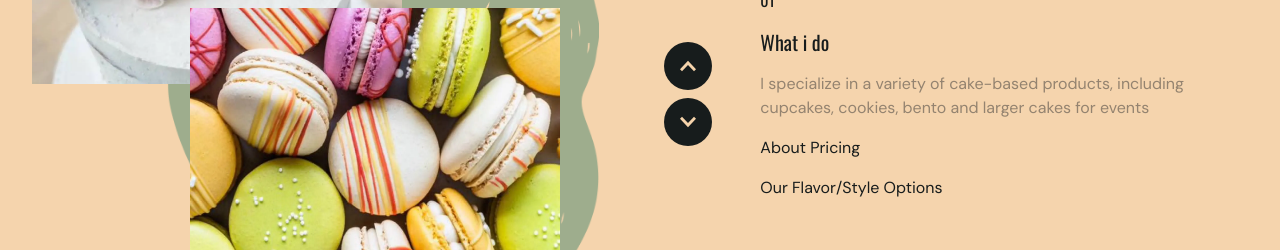
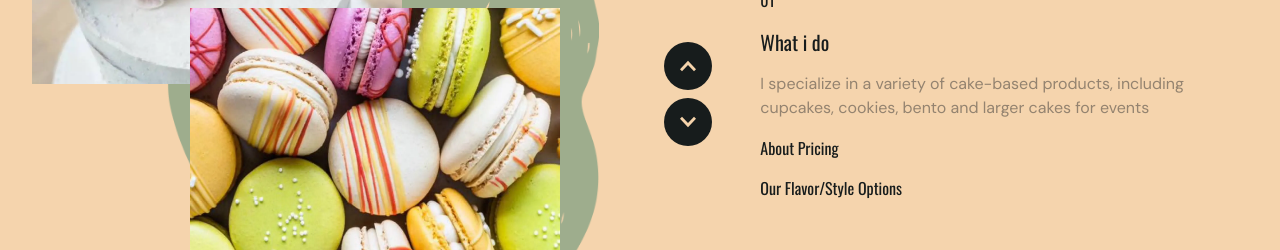
Before and after one commit to MacaroosByNash/macaroos-baked-goods, a Next.js app: page / in a window 1280 px wide. Shown: the part 1240-1490 px from the top of the page. Built offline with nearby package versions, Linux system fonts and the light colour scheme.

Commit message:
fix: click

```diff
--- a/src/components/contact/contact.tsx
+++ b/src/components/contact/contact.tsx
@@ -42,7 +42,7 @@ export default function Contact() {
                   <textarea
                     name={field.name}
                     id={field.name}
-                    className="h-[180px] bg-transparent py-2 italic border-b-2 outline-none border-b-input resize-none focus:border-border"
+                    className="h-[180px] bg-transparent py-2 text-left italic border-b-2 outline-none border-b-input resize-none focus:border-border"
                     placeholder={field.placeholder}
                   />
                 ) : (
@@ -50,7 +50,7 @@ export default function Contact() {
                     type={field.type}
                     id={field.name}
                     placeholder={field.placeholder}
-                    className="bg-transparent border-b-2 border-b-input py-2 italic outline-none focus:border-border"
+                    className="bg-transparent border-b-2 text-left border-b-input py-2 italic outline-none focus:border-border"
                   />
                 )}
               </fieldset>
--- a/src/components/home/about.tsx
+++ b/src/components/home/about.tsx
@@ -12,11 +12,19 @@ import fillingCake from "@/assets/images/filling-cake.webp";
 import Image from "next/image";
 
 export default function About() {
-  const { t, about, controls, activeSlide } = useAbout();
+  const { t, about, controls, activeSlide, setActiveSlide } = useAbout();
   const activeAbout = about[activeSlide];
   const inactiveAbout = about
     .filter((info) => info.title !== activeAbout.title)
-    .map((info) => <p key={info.title}>{info.title}</p>);
+    .map((info) => (
+      <button
+        key={info.title}
+        onClick={() => setActiveSlide(about.indexOf(info))}
+        className="text-left"
+      >
+        {info.title}
+      </button>
+    ));
 
   return (
     <section
@@ -111,5 +119,6 @@ function useAbout() {
     about,
     controls,
     activeSlide,
+    setActiveSlide,
   };
 }
```
